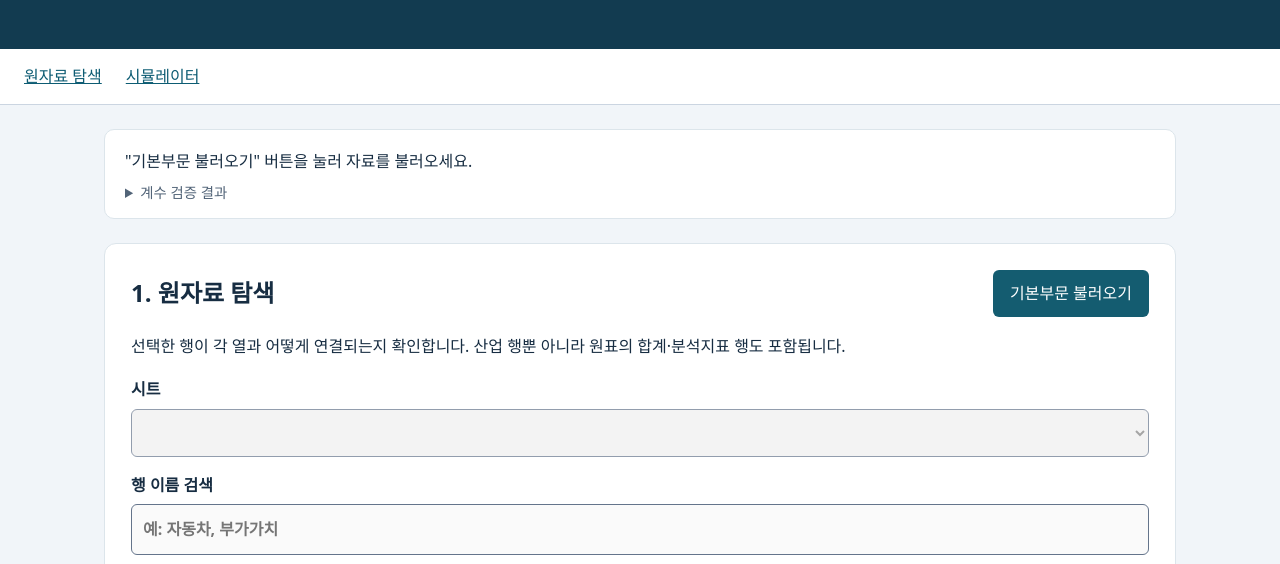
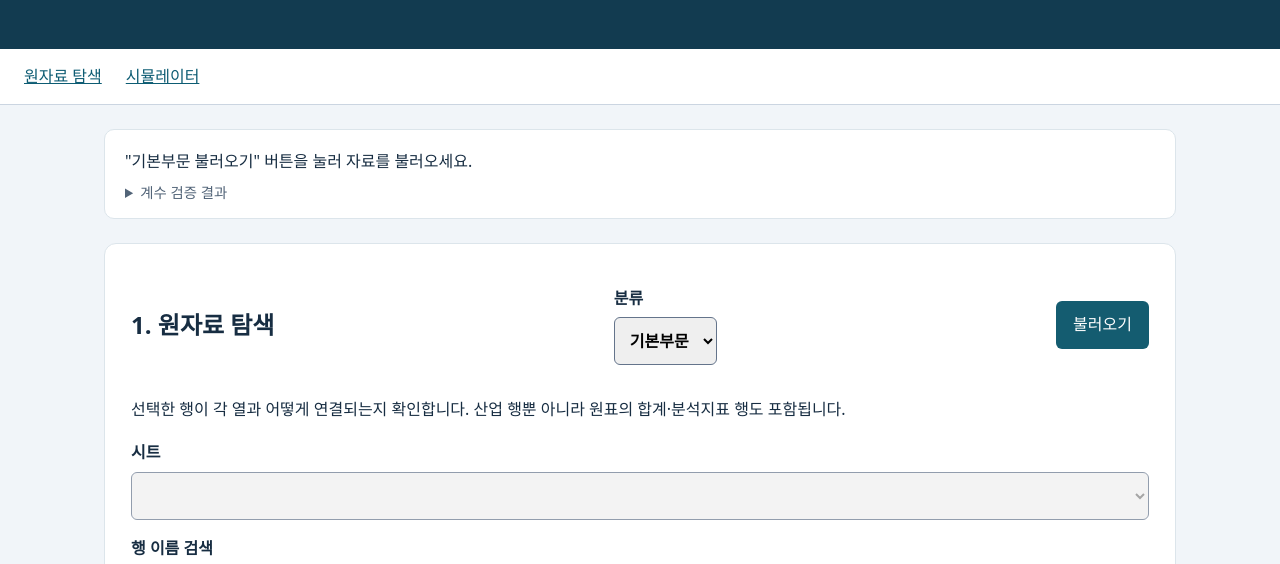
Before and after one commit to y99605699-blip/Yuyejin.github.io-Title, a plain HTML site: page index.html in a window 1280 px wide. Shown: the part 212-776 px from the top of the page. Drawn offline with Linux system fonts and the light colour scheme.

Commit message:
Update index.html

```diff
--- a/index.html
+++ b/index.html
@@ -4,6 +4,6 @@
 <body><header><p id="hdr-sub">2023 · 생산자가격 · 분류를 선택하세요</p><h1>과제물1: 산업연관표분석 웹앱</h1><p>기본부문·소분류·중분류·대분류 원자료 탐색과 수요충격 분석</p></header>
 <nav aria-label="주요 메뉴"><a href="#explorer">원자료 탐색</a><a href="#simulation">시뮬레이터</a></nav><main>
 <aside aria-label="분석 준비 상태" class="loading-status"><p id="status" role="status">"기본부문 불러오기" 버튼을 눌러 자료를 불러오세요.</p><details><summary>계수 검증 결과</summary><pre id="validation">아직 자료를 불러오지 않았습니다.</pre></details></aside>
-<section id="explorer"><div class="section-heading"><h2>1. 원자료 탐색</h2><button id="load-basic" type="button">기본부문 불러오기</button></div><p>선택한 행이 각 열과 어떻게 연결되는지 확인합니다. 산업 행뿐 아니라 원표의 합계·분석지표 행도 포함됩니다.</p><label>시트<select disabled="" id="sheet"></select></label><label>행 이름 검색<input disabled="" id="row-search" placeholder="예: 자동차, 부가가치"/></label><label>행 선택<select disabled="" id="row"></select></label><p id="unit"></p><label>열 검색<input disabled="" id="col-search" placeholder="열 이름 또는 코드"/></label><div class="scroll"><table><caption id="explore-caption">기본 자료를 불러온 후 표시됩니다.</caption><thead><tr><th>열 코드</th><th>열 이름</th><th>원자료 값</th></tr></thead><tbody id="cells"></tbody></table></div><p class="note">스크롤하여 전체 열을 볼 수 있습니다. 금액표의 일반 데이터 단위는 백만원입니다. 구성비·유발계수 등 요약 행은 행 명칭을 우선 확인하세요.</p></section>
+<section id="explorer"><div class="section-heading"><h2>1. 원자료 탐색</h2><label>분류<select id="level"><option value="basic">기본부문</option><option value="small">소분류</option><option value="mid">중분류</option><option value="large">대분류</option></select></label><button id="load-basic" type="button">불러오기</button></div><p>선택한 행이 각 열과 어떻게 연결되는지 확인합니다. 산업 행뿐 아니라 원표의 합계·분석지표 행도 포함됩니다.</p><label>시트<select disabled="" id="sheet"></select></label><label>행 이름 검색<input disabled="" id="row-search" placeholder="예: 자동차, 부가가치"/></label><label>행 선택<select disabled="" id="row"></select></label><p id="unit"></p><label>열 검색<input disabled="" id="col-search" placeholder="열 이름 또는 코드"/></label><div class="scroll"><table><caption id="explore-caption">기본 자료를 불러온 후 표시됩니다.</caption><thead><tr><th>열 코드</th><th>열 이름</th><th>원자료 값</th></tr></thead><tbody id="cells"></tbody></table></div><p class="note">스크롤하여 전체 열을 볼 수 있습니다. 금액표의 일반 데이터 단위는 백만원입니다. 구성비·유발계수 등 요약 행은 행 명칭을 우선 확인하세요.</p></section>
 <section id="simulation"><h2>2. 국내 생산물 최종수요 증가 시뮬레이션</h2><p>수입 완제품 구매를 제외한 국내 생산물 최종수요 증가를 입력하세요. 여러 산업의 증가액은 합산됩니다.</p><label>산업 검색<input disabled="" id="sector-search" placeholder="산업 이름 또는 코드"/></label><form id="scenario"><label>산업<select disabled="" id="sector" required=""></select></label><label>증가액 (백만원)<input disabled="" id="amount" min="0.01" required="" step="any" type="number" value="1000"/></label><p class="note">1,000백만원 = 10억원. 이번 버전은 양의 수요 증가만 지원합니다.</p><button disabled="" id="add">시나리오에 추가</button></form><ul id="basket"></ul><button disabled="" id="run">파급효과 계산</button><button id="clear">시나리오 비우기</button><p id="sim-status" role="status">시나리오를 추가하세요.</p><div hidden="" id="results"><div class="cards" id="cards"></div><h3>생산유발액 상위 15개 산업</h3><div id="bars"></div><button id="download">전체 380개 산업 CSV 다운로드</button><div class="scroll"><table><caption>산업별 유발액 — 백만원, 생산유발액 내림차순</caption><thead><tr><th>코드</th><th>산업</th><th>생산</th><th>수입</th><th>부가가치</th></tr></thead><tbody id="result-rows"></tbody></table></div></div></section>
 </main><footer>브라우저 계산 · GitHub Pages 배포용</footer></body></html>
```
